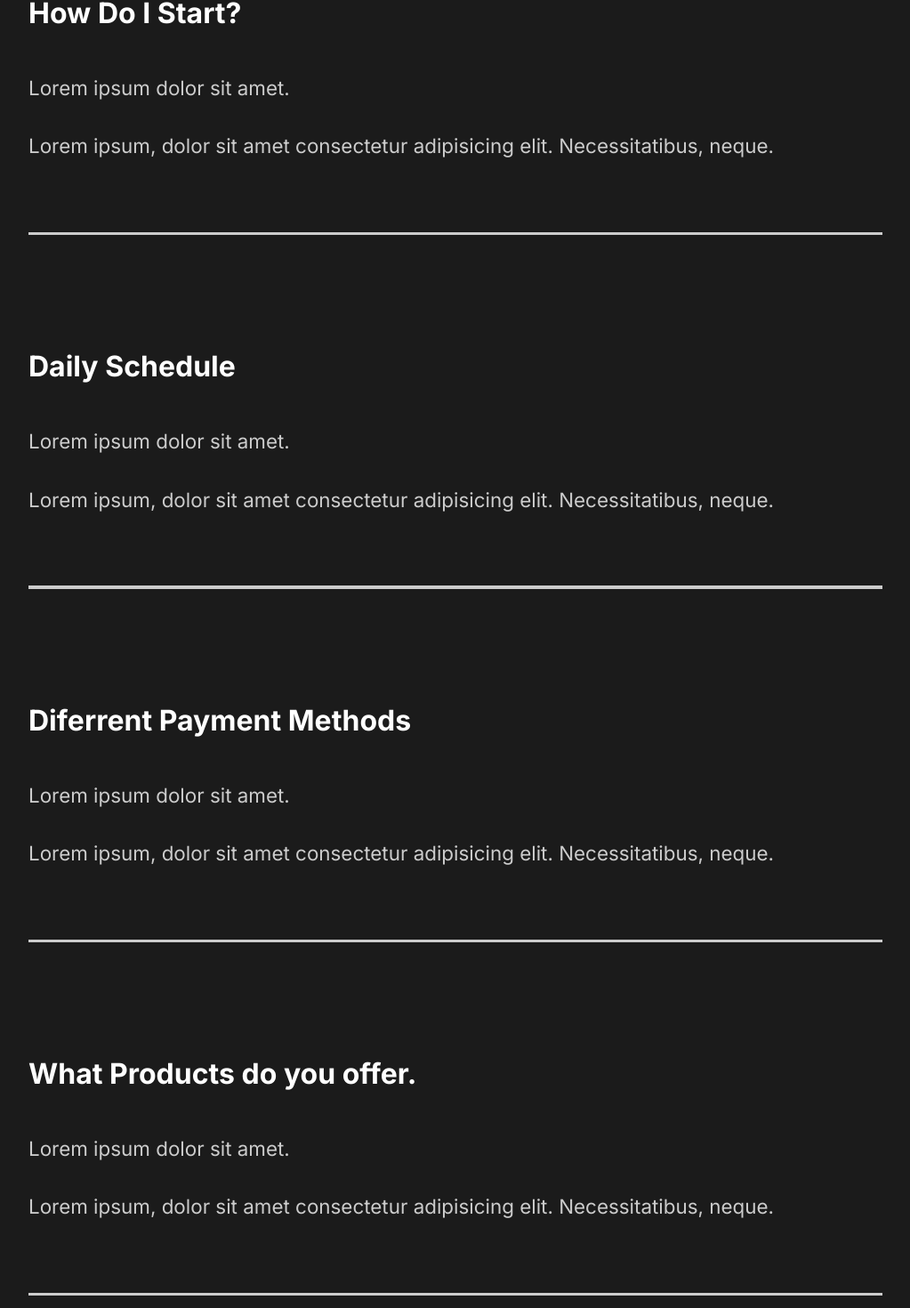
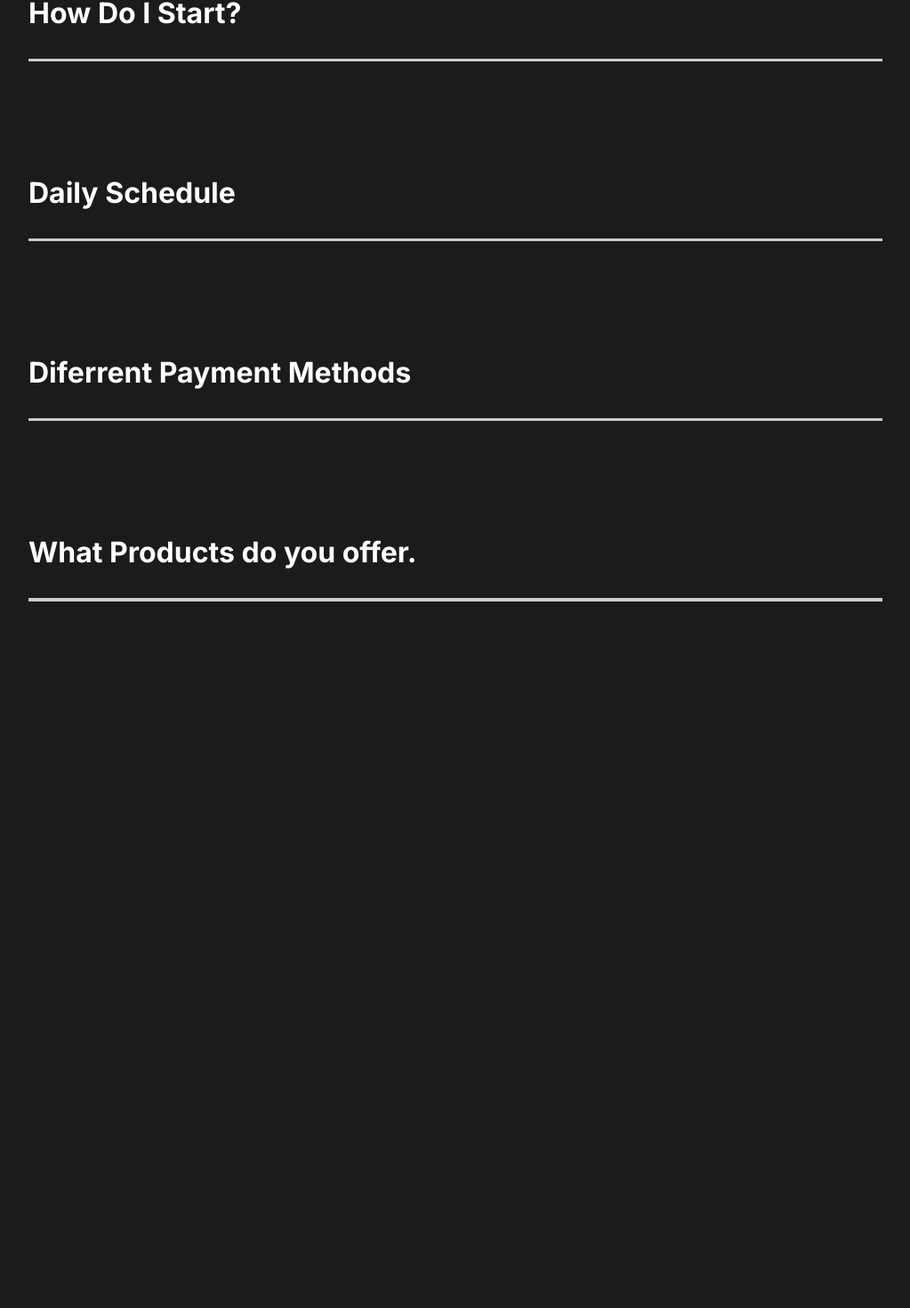
Before and after one commit to YervandMarikyan/capture-project-with-react, a React (Create React App) app: page / in a window 1280 px wide. Shown: the part 2470-3940 px from the top of the page at 89% size, without its empty margins (128-1151 px from the left). After the commit the page ends 3306 px from the top, so only its background shows below. Built offline with nearby package versions, Linux system fonts and the light colour scheme.

Commit message:
Adding animation in FaqSection.js

```diff
--- a/src/components/FaqSection.js
+++ b/src/components/FaqSection.js
@@ -1,6 +1,8 @@
 import React from "react";
 import styled from "styled-components";
 import { About } from "../styles";
+import Toggle from "./Toggle";
+import { AnimateSharedLayout } from "framer-motion";
 
 const FaqSection = () => {
   return (
@@ -8,8 +10,26 @@
       <h2>
         Any Questions <span>FAQ</span>
       </h2>
-      <div className="question">
-        <h4>How Do I Start?</h4>
+      <Toggle title="How Do I Start?">
+        <div className="answer">
+          <p>Lorem ipsum dolor sit amet.</p>
+          <p>
+            Lorem ipsum dolor sit, amet consectetur adipisicing elit. Sequi
+            autem accusamus ex laboriosam porro, adipisci quam voluptatum
+            magnam placeat corporis.
+          </p>
+        </div>
+      </Toggle>
+      <Toggle title="Daily Schedule">
+        <div className="answer">
+          <p>Lorem ipsum dolor sit amet.</p>
+          <p>
+            Lorem ipsum dolor sit, amet consectetur adipisicing elit. Error,
+            totam.
+          </p>
+        </div>
+      </Toggle>
+      <Toggle title="Diferrent Payment Methods">
         <div className="answer">
           <p>Lorem ipsum dolor sit amet.</p>
           <p>
@@ -17,10 +37,8 @@
             Necessitatibus, neque.
           </p>
         </div>
-        <div className="faq-line"></div>
-      </div>
-      <div className="question">
-        <h4>Daily Schedule</h4>
+      </Toggle>
+      <Toggle title="What Products do you offer.">
         <div className="answer">
           <p>Lorem ipsum dolor sit amet.</p>
           <p>
@@ -28,30 +46,7 @@
             Necessitatibus, neque.
           </p>
         </div>
-        <div className="faq-line"></div>
-      </div>
-      <div className="question">
-        <h4>Diferrent Payment Methods</h4>
-        <div className="answer">
-          <p>Lorem ipsum dolor sit amet.</p>
-          <p>
-            Lorem ipsum, dolor sit amet consectetur adipisicing elit.
-            Necessitatibus, neque.
-          </p>
-        </div>
-        <div className="faq-line"></div>
-      </div>
-      <div className="question">
-        <h4>What Products do you offer.</h4>
-        <div className="answer">
-          <p>Lorem ipsum dolor sit amet.</p>
-          <p>
-            Lorem ipsum, dolor sit amet consectetur adipisicing elit.
-            Necessitatibus, neque.
-          </p>
-        </div>
-        <div className="faq-line"></div>
-      </div>
+      </Toggle>
     </Faq>
   );
 };
--- /dev/null
+++ b/src/components/Toggle.js
@@ -0,0 +1,15 @@
+import { motion } from "framer-motion";
+import React, { useState } from "react";
+
+const Toggle = ({ children, title }) => {
+  const [toggle, setToggle] = useState(false);
+  return (
+    <motion.div layout className="question" onClick={() => setToggle(!toggle)}>
+      <motion.h4 layout>{title}</motion.h4>
+      {toggle ? children : ""}
+      <div className="faq-line"></div>
+    </motion.div>
+  );
+};
+
+export default Toggle;
```
